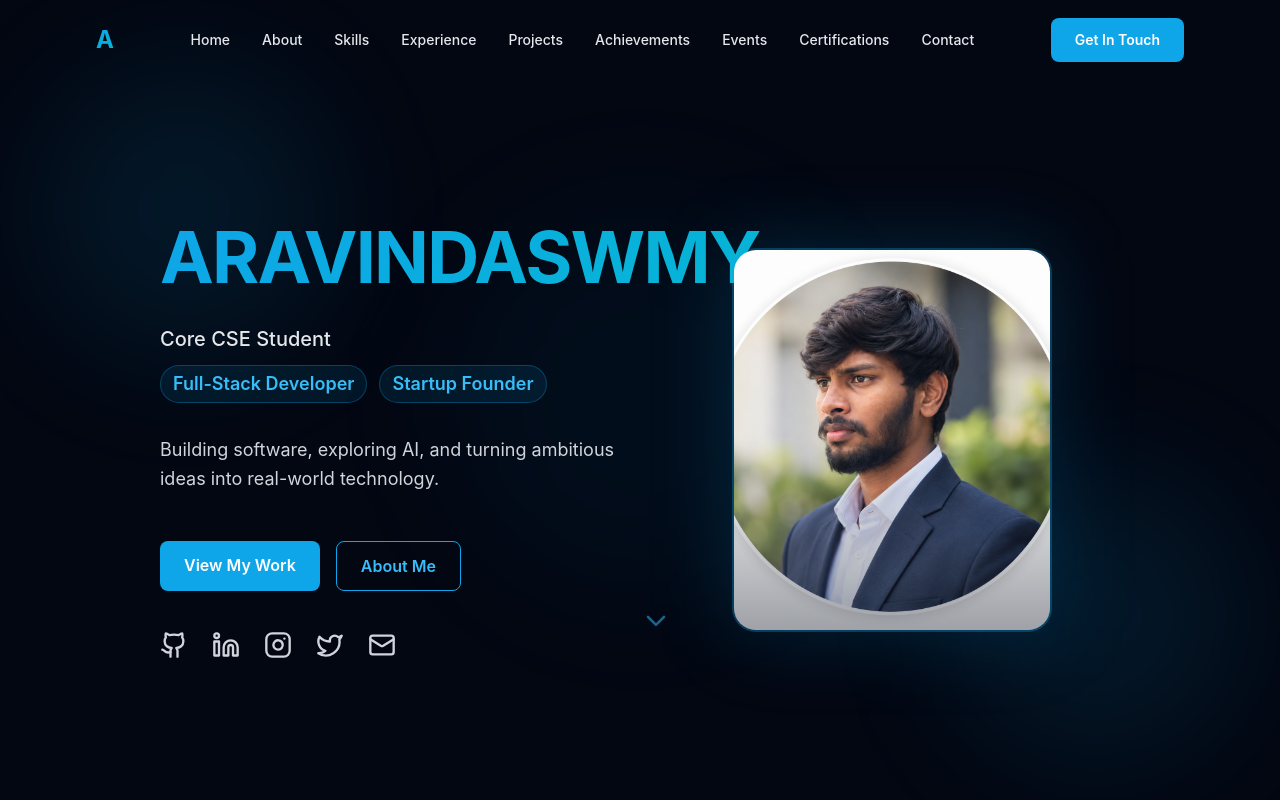
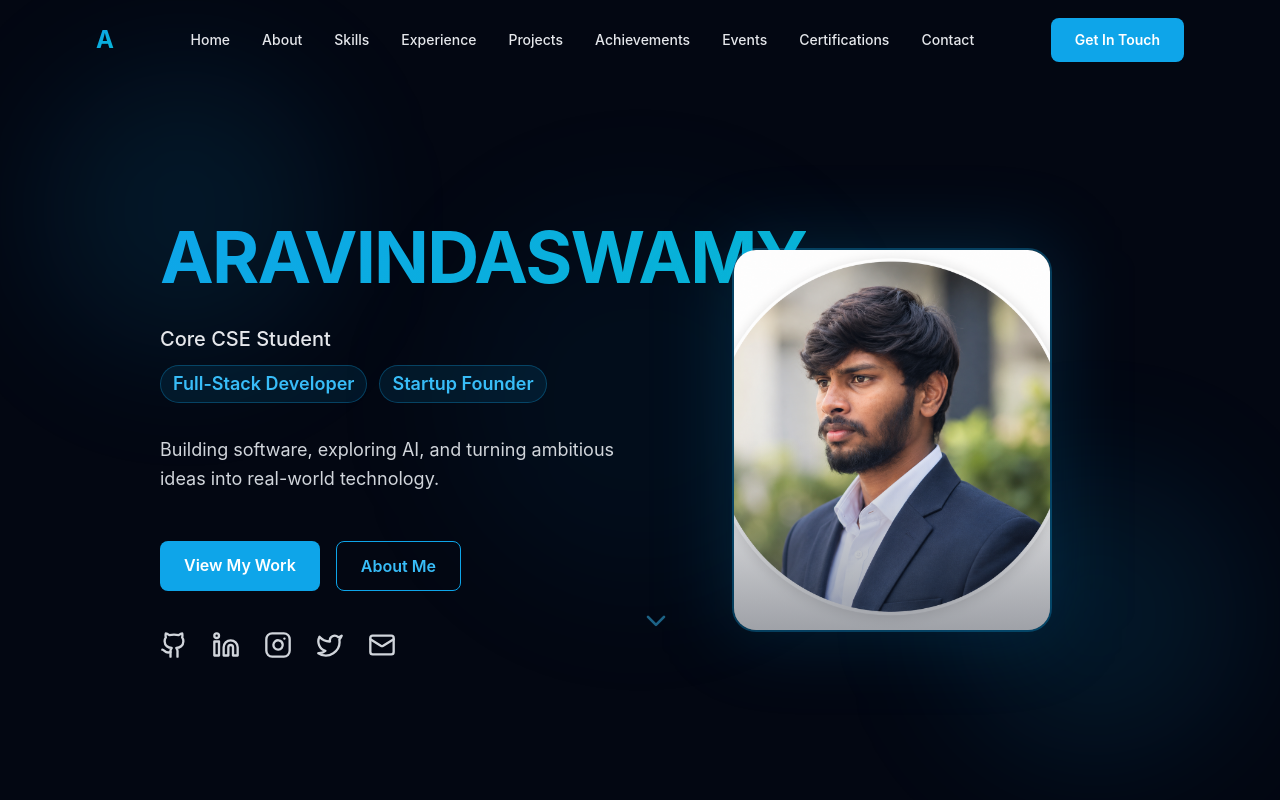
Before and after one commit to aravind007x/aravindaswamy-profolio, a React (Vite) app: page / in a window 1280 px wide. Shown: the top 800 px of the page. Built offline with nearby package versions, Linux system fonts and the light colour scheme.

Commit message:
Fix profile image path and display name

```diff
--- a/src/data/profile.js
+++ b/src/data/profile.js
@@ -1,6 +1,6 @@
 // Personal profile data
 export const profile = {
-  name: 'ARAVINDASWMY',
+  name: 'ARAVINDASWAMY',
   title: 'Core CSE Student',
   subtitle: 'Full-Stack Developer',
   role: 'Startup Founder',
--- a/src/sections/Hero.jsx
+++ b/src/sections/Hero.jsx
@@ -2,8 +2,8 @@ import { motion } from 'framer-motion'
 import { ChevronDown, Github, Linkedin, Instagram, Twitter, Mail } from 'lucide-react'
 import { profile } from '../data/profile'
 
-// Image path - place profile.jpg in the public folder
-const profileImage = '/profile.jpg'
+// Keep public assets working when deployed under Vite's configured base path.
+const profileImage = `${import.meta.env.BASE_URL}profile.jpg`
 
 export default function Hero() {
   const containerVariants = {
```
